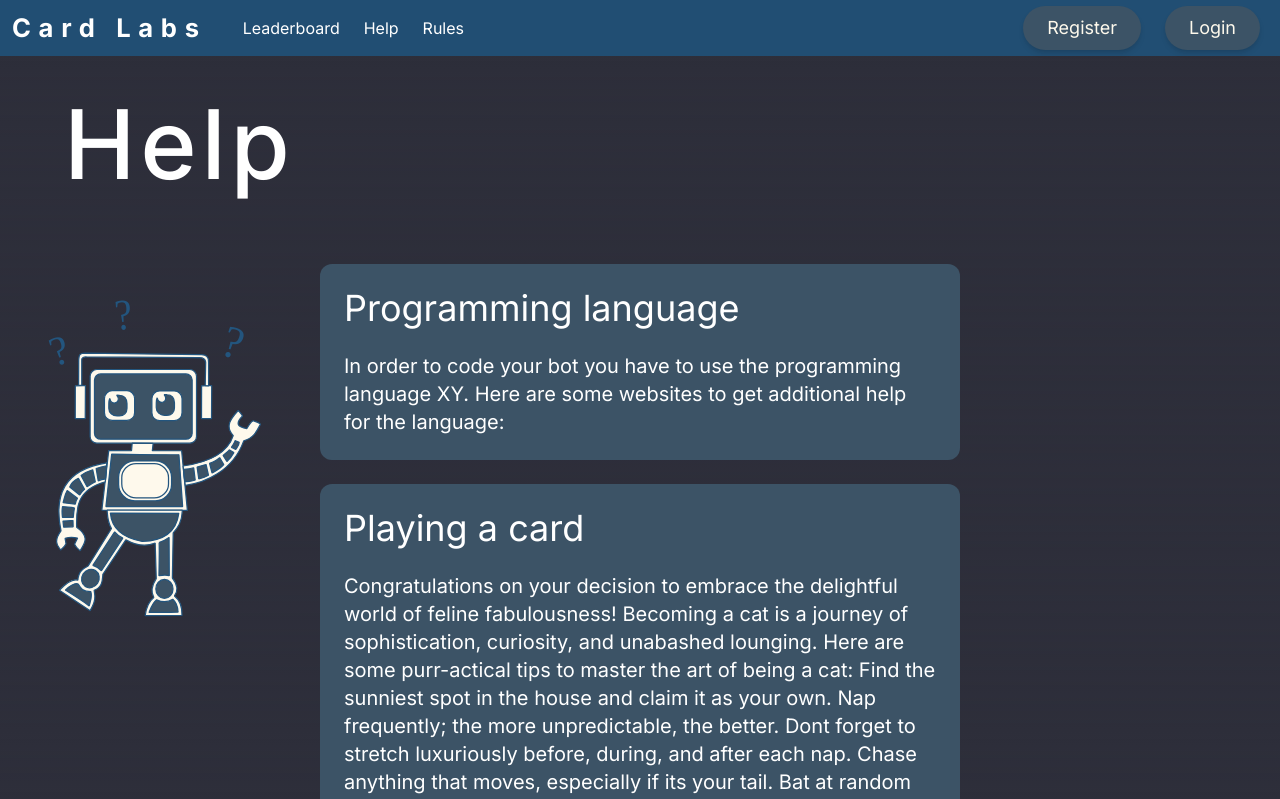
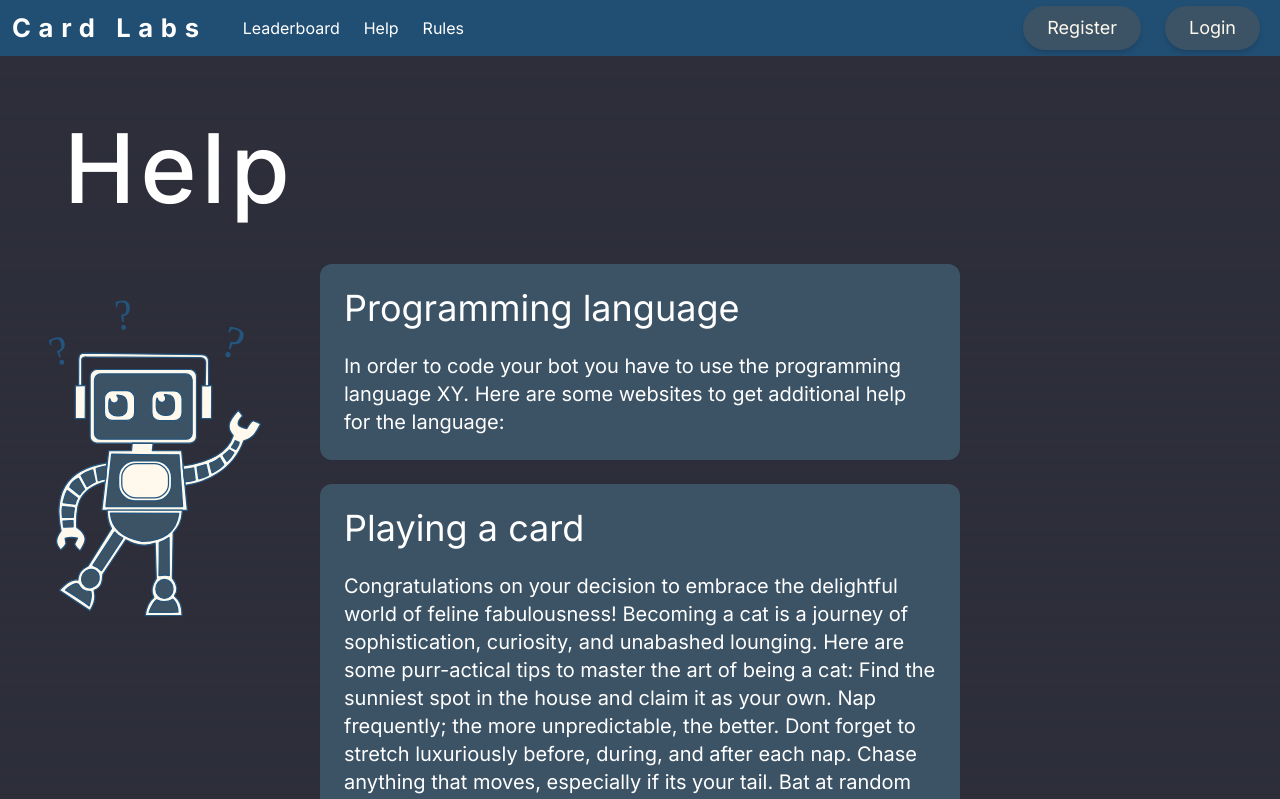
Before and after one commit to flofriday/CardLabs, a Next.js app in the folder frontend/: page /help in a window 1280 px wide. Shown: the top 799 px of the page. Built offline with nearby package versions, Linux system fonts and the light colour scheme; no server answers.

Commit message:
[#15] - reset left page header

```diff
--- a/frontend/app/bot/page.tsx
+++ b/frontend/app/bot/page.tsx
@@ -38,7 +38,7 @@ export default function BotOverview(): JSX.Element {
 
   return (
     <>
-      <LeftPageHeader title="My Bots" margin={5} />
+      <LeftPageHeader title="My Bots" />
       <div className=" w-full flex items-center justify-center flex-col mt-28">
         <div className="mt-14 w-9/12 grid grid-cols-1 lg:grid-cols-2 2xl:grid-cols-3 gap-8">
           {bots.map((b, idx) => {
--- a/frontend/app/components/leftPageHeader.tsx
+++ b/frontend/app/components/leftPageHeader.tsx
@@ -1,23 +1,17 @@
 interface Props {
   title: string;
   subTitle?: string;
-  margin?: number;
 }
 
 export default function LeftPageHeader({
   title,
   subTitle = "",
-  margin = 10,
 }: Props): JSX.Element {
   return (
     <div>
       <h1
         id="leftHeading"
-        className={`absolute text-6xl md:text-8xl mt-${margin} md:mt-${
-          margin + 6
-        } ml-${margin} md:ml-${
-          margin + 6
-        } font-medium tracking-wider inline-block w-fit"`}
+        className="absolute text-6xl md:text-8xl mt-10 md:mt-16 ml-10 md:ml-16 font-medium tracking-wider inline-block w-fit"
       >
         {title}
       </h1>
```
